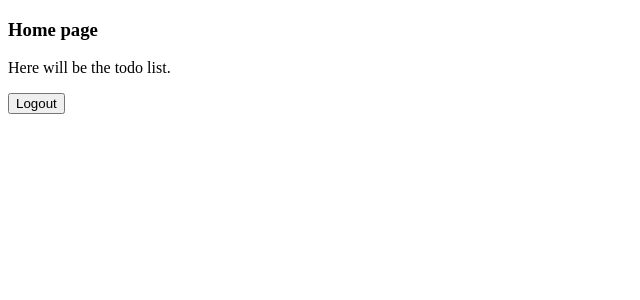
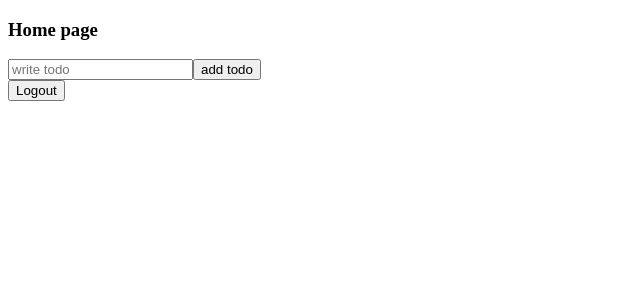
Before and after one commit to SzKriszti/Todo_application, a React (Vite) app: page / in a window 1280 px wide. Shown: the top 300 px of the page, without its empty margins (0-640 px from the left). Built offline with nearby package versions, Linux system fonts and the light colour scheme; no server answers; sample sign-in values are in the browser's storage; the HTML template or start-up script is replaced by a standard one.

Commit message:
getFirestore imported, start todo, collection create in firebase

```diff
--- a/src/components/Home.jsx
+++ b/src/components/Home.jsx
@@ -2,6 +2,7 @@ import { useEffect } from "react"
 import { useNavigate } from "react-router-dom"
 import { signOut, getAuth } from "firebase/auth"
 import { app } from "../firebase"
+import Todo from "./Todo"
 
 function Home() {
   const navigate = useNavigate()
@@ -27,7 +28,9 @@ function Home() {
   return (
     <div className="Home">
         <h3>Home page</h3>
-        <p>Here will be the todo list.</p>
+
+        <Todo />
+
         <button onClick={handleLogout}>Logout</button>
     </div>
   )
--- /dev/null
+++ b/src/components/Todo.jsx
@@ -0,0 +1,21 @@
+import { useState } from "react"
+
+function Todo() {
+  const [todo, setTodo] = useState("")
+
+  const addTodo = () => {
+    console.log(todo)
+  }
+
+  return (
+    <div className="todo">
+      <input type="text" placeholder="write todo"
+        value={todo}
+        onChange={event => setTodo(event.target.value)}
+      />
+      <button onClick={addTodo}>add todo</button>
+    </div>
+  )
+}
+
+export default Todo
--- a/src/firebase.js
+++ b/src/firebase.js
@@ -1,4 +1,5 @@
 import { initializeApp } from "firebase/app";
+import { getFirestore } from "firebase/firestore";
 
 const firebaseConfig = {
   apiKey: "AIzaSyBLueBoxFz2qHyr9doHSXh0K61j010V7So",
@@ -10,3 +11,4 @@ const firebaseConfig = {
 };
 
 export const app = initializeApp(firebaseConfig);
+export const db = getFirestore(app)
```
